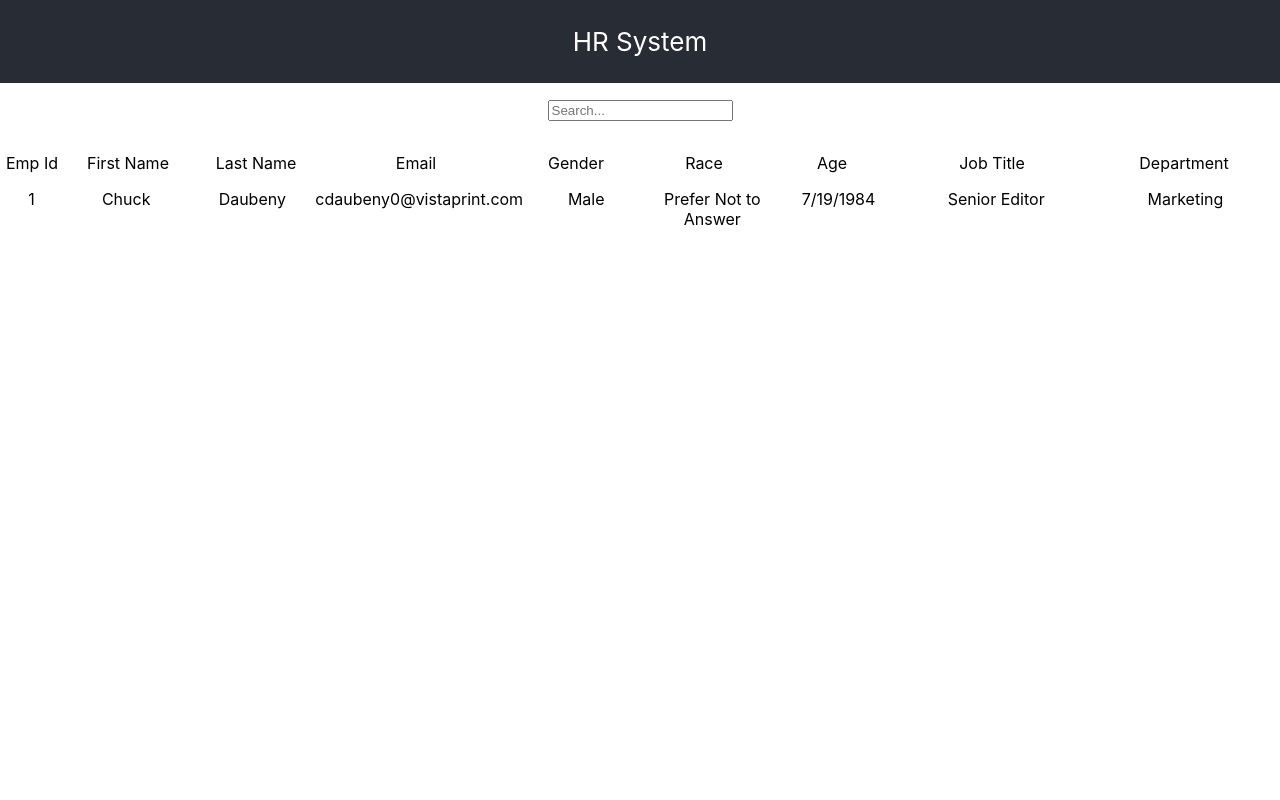
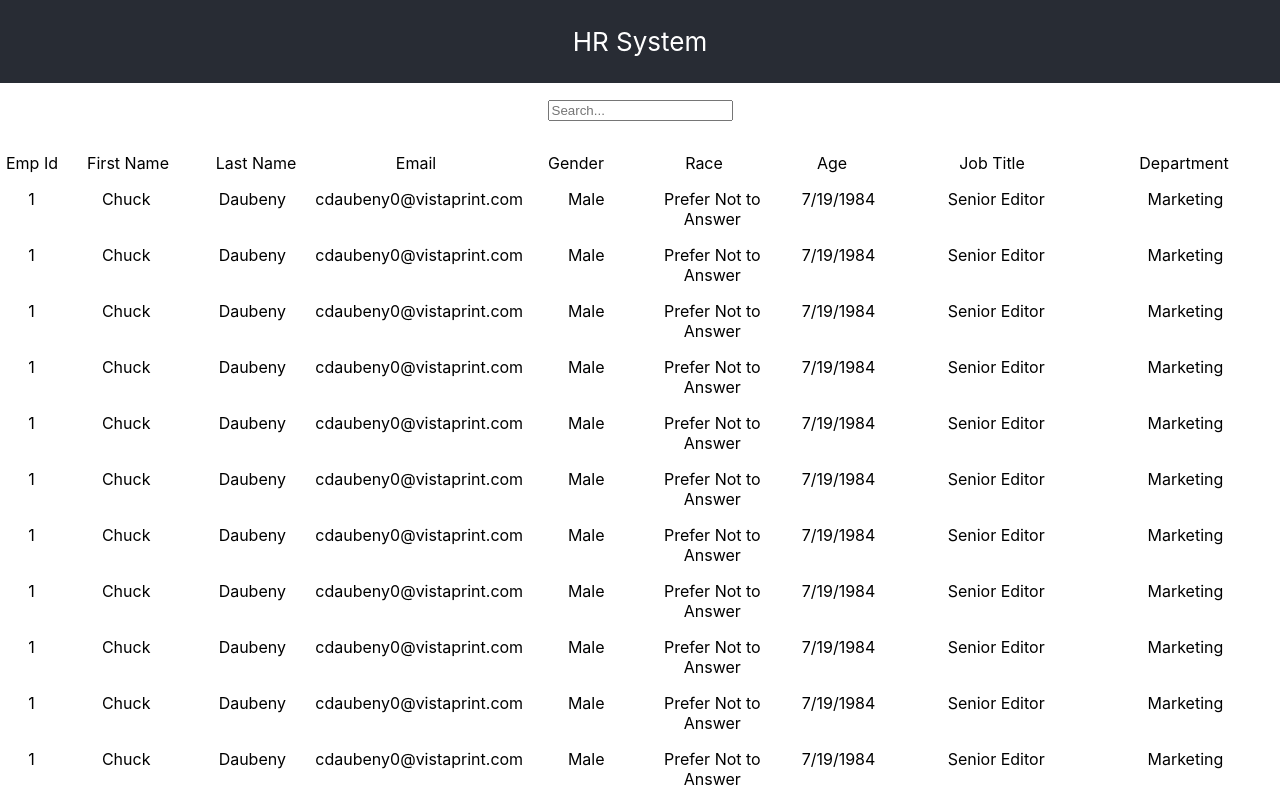
Before and after one commit to RaySanders7/react2020, a React (Create React App) app in the folder new-react/: page / in a window 1280 px wide. Shown: the top 800 px of the page. Built offline with nearby package versions, Linux system fonts and the light colour scheme.

Commit message:
Setup state from tempData using useEffect and useState hooks

```diff
--- a/new-react/src/EmployeeData.jsx
+++ b/new-react/src/EmployeeData.jsx
@@ -1,15 +1,25 @@
-import React from 'react';
+import React, { useState } from 'react';
 import TableHeader from './TableHeader';
 import TableDataItem from './TableDataItem';
 import SearchBar from './SearchBar';
+import { useEffect } from 'react';
+import tempData from './data/tempData.json'
 
-// TODO: State Lives Here
-const EmployeeData = () => (
-  <div className="data">
-    <SearchBar />
-    <TableHeader />
-    <TableDataItem />
-  </div>
-);
+const EmployeeData = () => {
+  const [employeeData, setEmployeeData] = useState([]);
+
+  useEffect(() => {
+    setEmployeeData(tempData);
+  }, []);
+
+  return (
+    <div className="data">
+      <SearchBar />
+      <TableHeader />
+      {
+        employeeData.map(e => <TableDataItem key={e.employeeId} data={e} />)
+      }
+    </div>
+)};
 
 export default EmployeeData;
```
